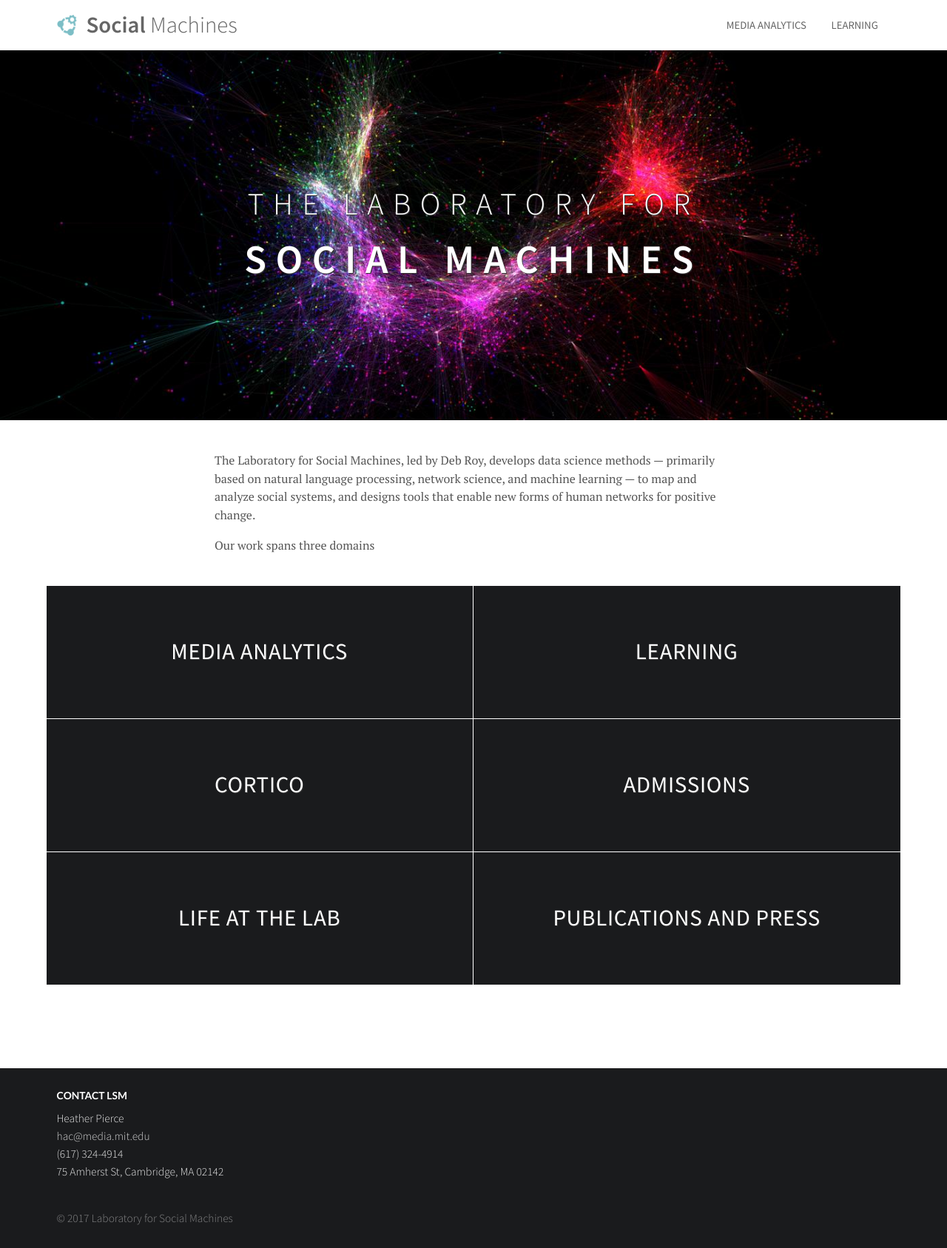
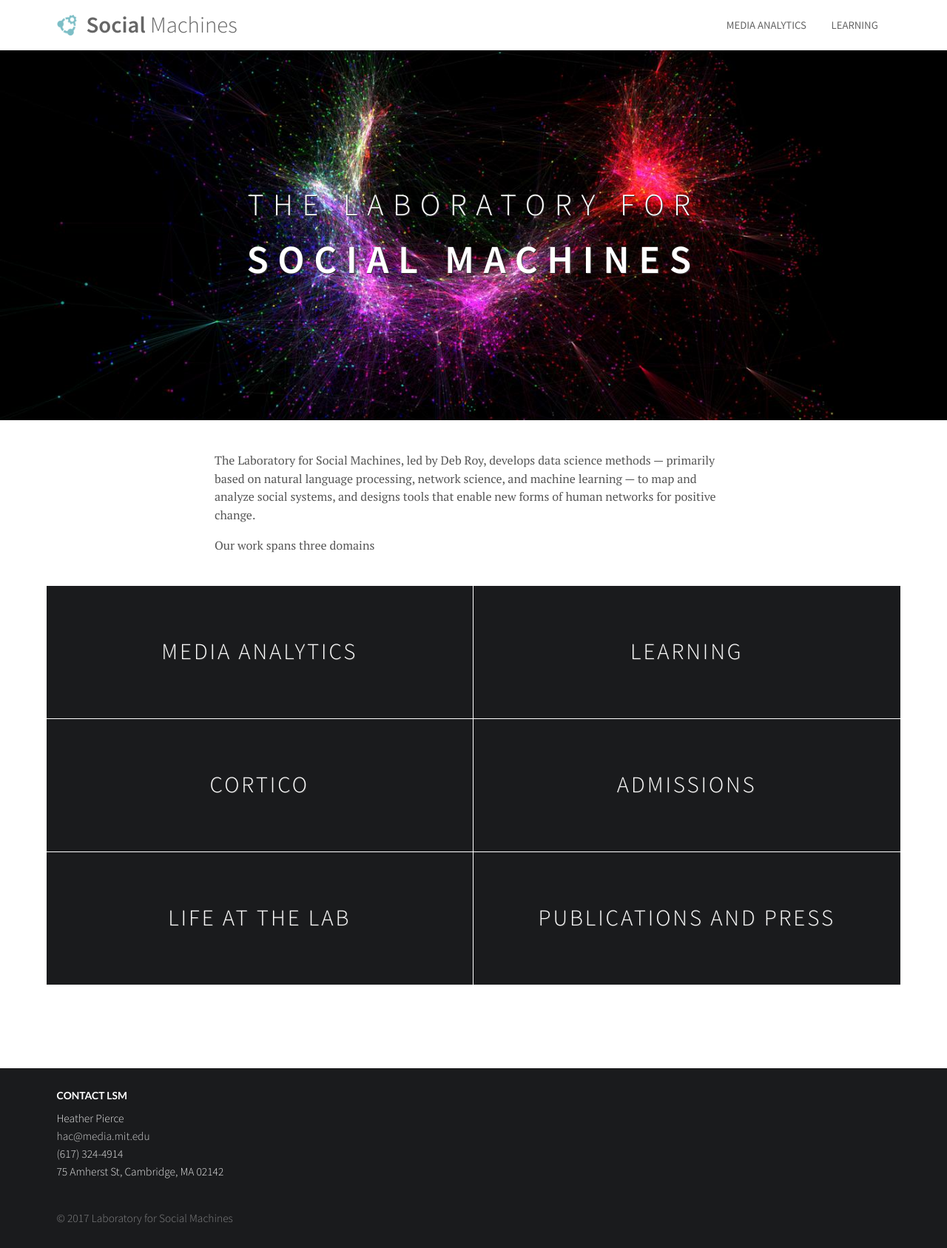
Before and after one commit to mit-ccc/social-machines.github.io, a Jekyll site: the page built from index.html, in a window 1280 px wide. Shown: the whole page at 74% size. Built offline with Jekyll 4.4.1, drawn with Linux system fonts in a browser that asks for light colours; nearby versions of some CDN libraries; a script that is not in the unit is left out; the list of posts is cut into pages by our own code.

Commit message:
Add more responsive design to the boxes and header

```diff
--- a/css/main.scss
+++ b/css/main.scss
@@ -151,8 +151,8 @@
   background-color: #1a1b1d;
   color: #fff;
   font-size: 2.2rem;
-  font-weight: 400;
-  letter-spacing: 0.8px;
+  font-weight: 200;
+  letter-spacing: 3px;
   text-transform: uppercase;
   background-position: center;
   text-shadow: 1px 1px #333;
@@ -184,6 +184,15 @@
 
   &.box-5:hover {
     background-color: #6b2c4c;
+  }
+}
+
+@media only screen and (max-width: 768px) {
+  .boxes {
+    .box {
+      height: 100px;
+      font-size: 1.6rem;
+    }
   }
 }
 
@@ -234,8 +243,19 @@
 .hero-second {
   font-weight: 700;
   display: block;
-  font-size: 3.9rem;
+  font-size: 1.28em;
 }
+
+@media only screen and (max-width: 768px) {
+  .hero .hero-content {
+    font-size: 1.7rem;
+  }
+
+  .hero {
+    height: 260px;
+  }
+}
+
 
 
 .profile-img {
```
